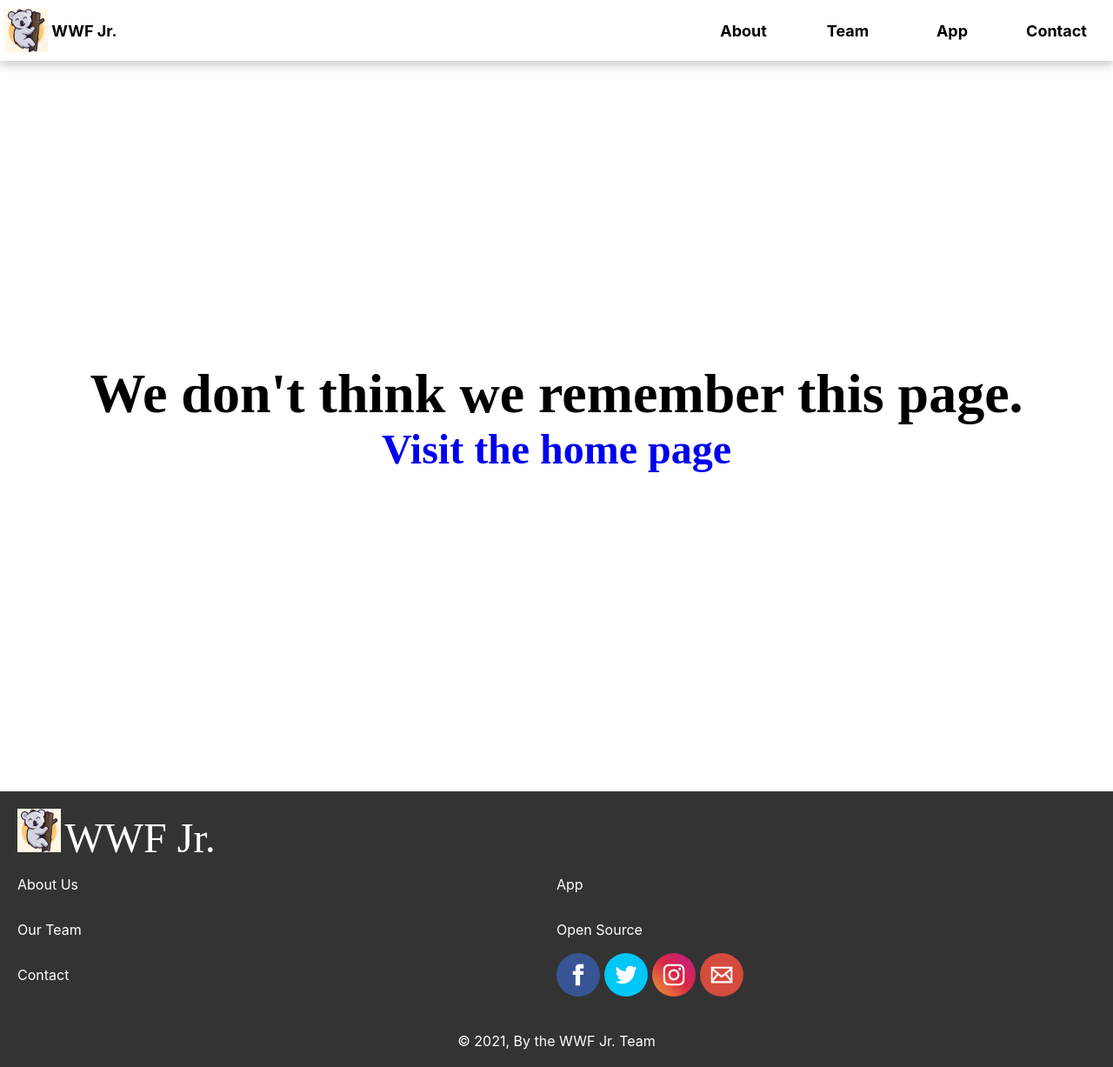
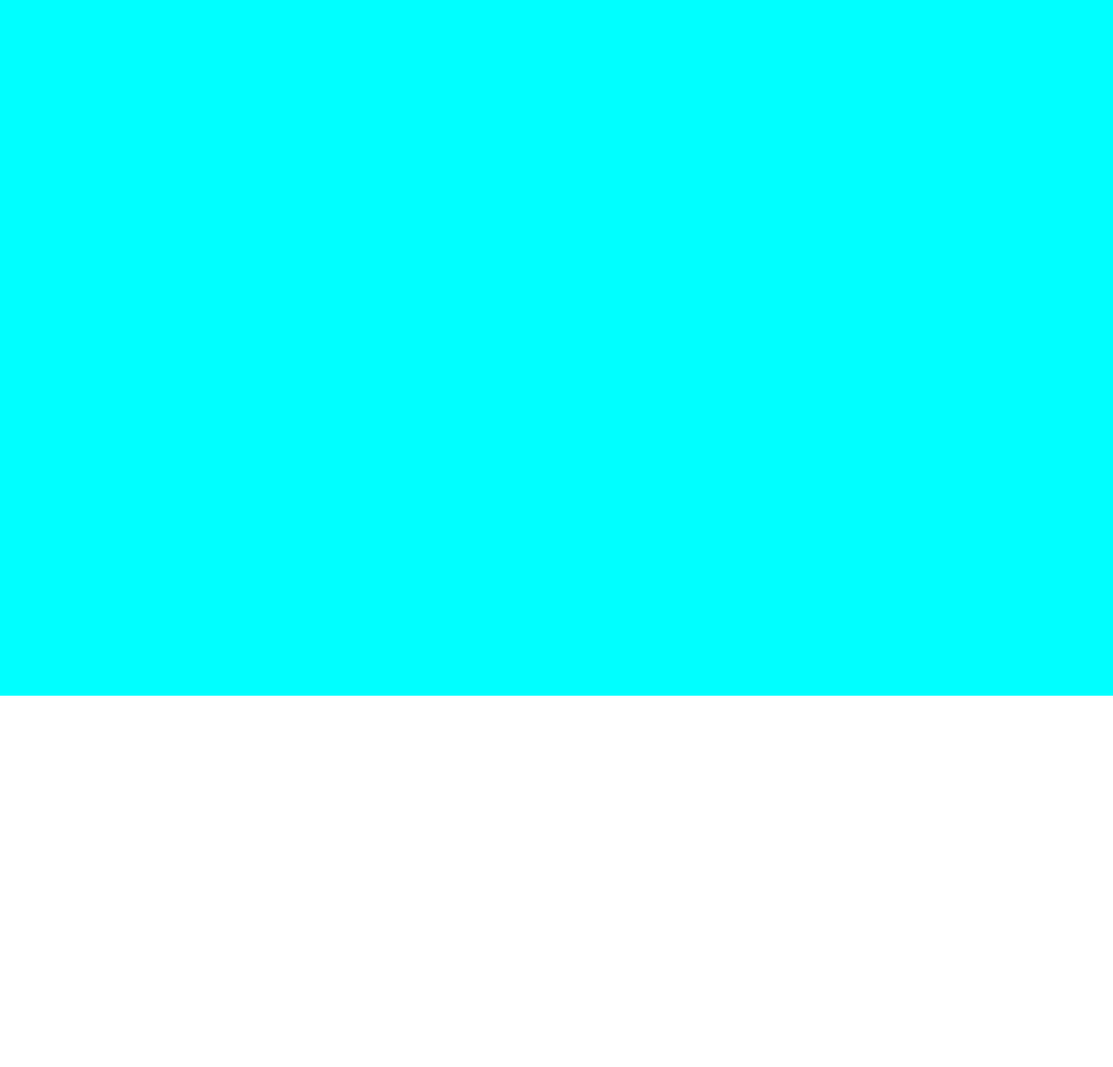
Before and after one commit to WWF-Jr/frontend, a Next.js app: page /app/run in a window 1280 px wide. Before the commit this address had no page. Shown: the whole page at 87% size. After the commit the page ends 800 px from the top, so only its background shows below. Built offline with nearby package versions, Linux system fonts and the light colour scheme; a web font is replaced by a local one.

Commit message:
Prepared code for app

```diff
--- a/pages/_app.js
+++ b/pages/_app.js
@@ -1,5 +1,6 @@
 import React from "react"
 import Head from "next/head"
+import {useRouter} from "next/router"
 import Navbar from "../components/Navbar"
 import Footer from "../components/Footer"
 
@@ -12,16 +13,21 @@ import '../styles/app-page.css'
 import '../styles/contact.css'
 import '../styles/globals.css'
 
+
+let excludes = ["/app/run"]
+excludes.includes()
+
 function MyApp({ Component, pageProps }) {
+  let router = useRouter()
   return (
     <React.StrictMode>
       <Head>
         <title>WWF Jr</title>
         <link rel="icon" href="/favicon.png" />
       </Head>
-      <Navbar />
+      {!excludes.includes(router.pathname) && <Navbar />}
       <Component {...pageProps} />
-      <Footer />
+      {!excludes.includes(router.pathname) &&  <Footer />}
     </React.StrictMode>
   )
 }
--- /dev/null
+++ b/pages/app/run.js
@@ -0,0 +1,23 @@
+import axios from "axios";
+import React from "react";
+import styles from "../../styles/App.module.css"
+
+export default class App extends React.Component{
+	render(){
+		return (
+			<div className={styles.app}>
+			</div>
+		)
+	}
+}
+
+
+export const getServerSideProps = async (ctx) => {
+	let continents = {} //(await new axios(`${ctx.protocol}://wwf-jr.herokuapp.com/fetch_cont`, {})).data
+
+	return {
+	  props: {
+		  regions: continents
+	  }
+	}
+  }
--- a/pages/contact.js
+++ b/pages/contact.js
@@ -4,9 +4,6 @@ import Head from "next/head";
 
 export default class Contact extends React.Component{
 	query;
-	static getInitialProps({query}) {
-		return {query}
-	}
 	constructor(props){
 		super(props)
 		this.query = props.query
--- /dev/null
+++ b/styles/App.module.css
@@ -0,0 +1,5 @@
+.app {
+    width: 100vw;
+    height: 100vh;
+    background-color: aqua;
+}
--- a/styles/globals.css
+++ b/styles/globals.css
@@ -1,7 +1,7 @@
 @import url('https://fonts.googleapis.com/css2?family=Londrina+Solid:wght@400;900&display=swap');
 html,
 body {
-    padding: 40px 0 0 0;
+    padding: 0;
     margin: 0;
     font-family: -apple-system, BlinkMacSystemFont, Segoe UI, Roboto, Oxygen, Ubuntu, Cantarell, Fira Sans, Droid Sans, Helvetica Neue, sans-serif;
 }
@@ -52,6 +52,7 @@ h4,
     flex-direction: column;
     justify-content: center;
     align-items: center;
+    margin: 70px 0 0 0;
 }
 
 .title {
```
